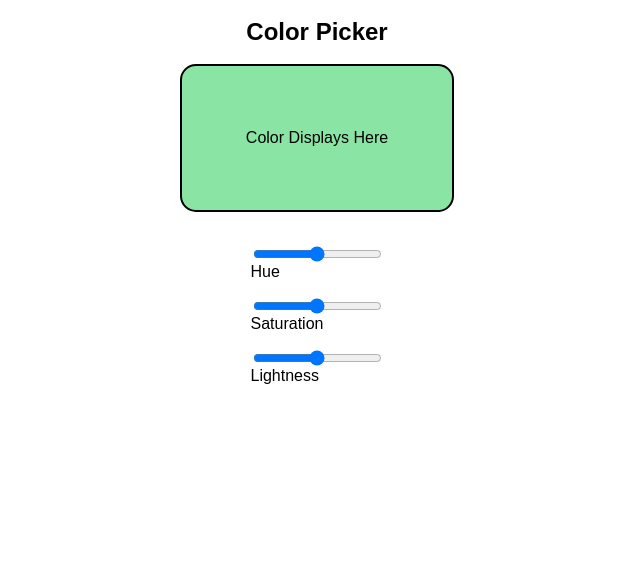
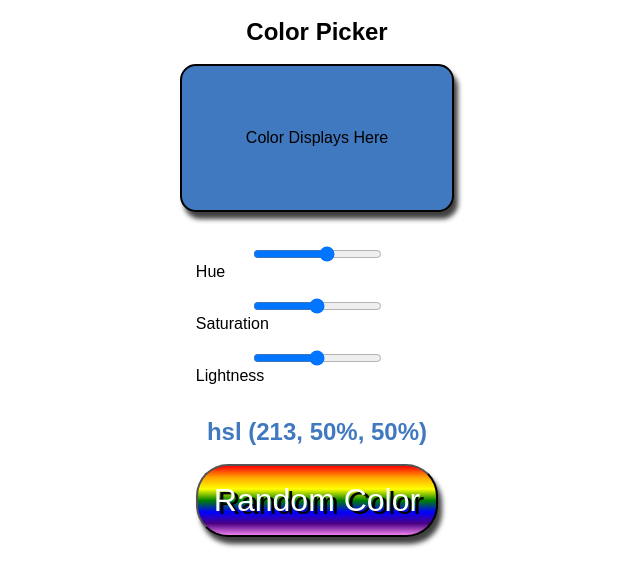
Before and after one commit to jessicaevans17/color-picker, a React (Create React App) app: page / in a window 1280 px wide. Shown: the top 586 px of the page, without its empty margins (323-963 px from the left). Built offline with nearby package versions, Linux system fonts and the light colour scheme.

Commit message:
made changecolor component; added rando button

```diff
--- a/src/App.js
+++ b/src/App.js
@@ -1,88 +1,14 @@
 import React, { Component } from "react"
+import ChangeColor from "./components/ChangeColor"
 
 class App extends Component {
-  state = {
-    hue: Math.floor(Math.random() * 360),
-    saturation: `${Math.floor(Math.random() * 100)}%`,
-    lightness: `${Math.floor(Math.random() * 100)}%`,
-    hueInput: "",
-    satInput: "",
-    lightInput: ""
-  }
-
-  saveHueInput = event => {
-    console.log(event.target.value)
-    this.setState({
-      hueInput: event.target.value,
-      hue: this.state.hueInput
-    })
-  }
-
-  saveSaturationInput = event => {
-    console.log(`${event.target.value.toString()}%`)
-    this.setState({
-      satInput: `${event.target.value.toString()}%`,
-      saturation: this.state.satInput
-    })
-  }
-
-  saveLightnessInput = event => {
-    console.log(event.target.value)
-    this.setState({
-      lightInput: `${event.target.value.toString()}%`,
-      lightness: this.state.lightInput
-    })
-  }
-
   render() {
     return (
       <div>
         <nav>
           <h1>Color Picker</h1>
         </nav>
-        <main>
-          <section className="color-display">
-            <section
-              className="color-display-box"
-              style={{
-                backgroundColor: `hsl(${this.state.hue},${
-                  this.state.saturation
-                } ,${this.state.lightness} )`
-              }}
-            >
-              Color Displays Here
-            </section>
-          </section>
-          <section className="sliders">
-            <input
-              type="range"
-              min="1"
-              max="360"
-              defaultValue="180"
-              className="hue"
-              onChange={this.saveHueInput}
-            />{" "}
-            <span className="display-type">Hue</span>
-            <input
-              type="range"
-              min="0%"
-              max="100%"
-              defaultValue="50%"
-              className="saturation"
-              onChange={this.saveSaturationInput}
-            />{" "}
-            <span className="display-type">Saturation</span>
-            <input
-              type="range"
-              min="0%"
-              max="100%"
-              defaultValue="50%"
-              className="lightness"
-              onChange={this.saveLightnessInput}
-            />{" "}
-            <span className="display-type">Lightness</span>
-          </section>
-        </main>
+        <ChangeColor />
       </div>
     )
   }
--- /dev/null
+++ b/src/components/ChangeColor.js
@@ -0,0 +1,91 @@
+import React, { Component } from "react"
+
+class ChangeColors extends Component {
+  state = {
+    hue: Math.floor(Math.random() * 360),
+    saturation: "50%",
+    lightness: "50%"
+  }
+
+  changeHue = event => {
+    console.log(event.target.value)
+    this.setState({
+      hue: event.target.value
+    })
+  }
+
+  changeSaturation = event => {
+    console.log(`${event.target.value.toString()}%`)
+    this.setState({
+      saturation: `${event.target.value.toString()}%`
+    })
+  }
+
+  changeLightness = event => {
+    console.log(event.target.value)
+    this.setState({
+      lightness: `${event.target.value.toString()}%`
+    })
+  }
+
+  randomColor = event => {
+    console.log("button is working!")
+    this.setState({
+      hue: Math.floor(Math.random() * 360)
+    })
+  }
+  render() {
+    return (
+      <main>
+        <section className="color-display">
+          <section
+            className="color-display-box"
+            style={{
+              backgroundColor: `hsl(${this.state.hue},${
+                this.state.saturation
+              } ,${this.state.lightness} )`
+            }}
+          >
+            Color Displays Here
+          </section>
+        </section>
+        <section className="sliders">
+          <input
+            type="range"
+            max="360"
+            defaultValue={this.state.hue}
+            className="hue"
+            onChange={this.changeHue}
+          />
+          <section className="display-type">Hue</section>
+          <input
+            type="range"
+            defaultValue={this.state.saturation}
+            className="saturation"
+            onChange={this.changeSaturation}
+          />
+          <section className="display-type">Saturation</section>
+          <input
+            type="range"
+            defaultValue={this.state.lightness}
+            className="lightness"
+            onChange={this.changeLightness}
+          />
+          <section className="display-type">Lightness</section>
+          <h2
+            style={{
+              color: `hsl(${this.state.hue},${this.state.saturation} ,${
+                this.state.lightness
+              } )`
+            }}
+          >{`hsl (${this.state.hue}, ${this.state.saturation}, ${
+            this.state.lightness
+          })`}</h2>
+          <button onClick={this.randomColor}>Random Color</button>
+        </section>
+      </main>
+    )
+  }
+}
+
+export default ChangeColors
--- a/src/index.css
+++ b/src/index.css
@@ -1,6 +1,7 @@
 :root {
   font: 16px / 1 sans-serif;
-  --black: ;
+  --rainbow: #ff0000, #ffa500, #ffff00, #008000, #0000ff, #4b0082, #ee82ee;
+  --white: #ffffff;
 }
 
 html {
@@ -33,6 +34,7 @@ main {
   border: solid 2px hsl(0, 0%, 0%);
   border-radius: 1rem;
   padding: 4rem;
+  box-shadow: 4px 7px 5px 0px rgba(0, 0, 0, 0.75);
 }
 
 .sliders {
@@ -43,8 +45,15 @@ main {
 
 .display-type {
   margin-bottom: 1rem;
+  align-self: flex-start;
 }
 
-span {
-  align-self: flex-start;
+button {
+  padding: 1rem;
+  border-radius: 2rem;
+  box-shadow: 4px 7px 5px 0px rgba(0, 0, 0, 0.75);
+  background-image: linear-gradient(var(--rainbow));
+  color: var(--white);
+  font-size: 2rem;
+  text-shadow: 4px 3px 0 black;
 }
```
Also changed, not shown: src/components/HelloWorld.js (deleted, +0 -9 lines), src/components/ListMaker.js (added, +16 -0 lines).
